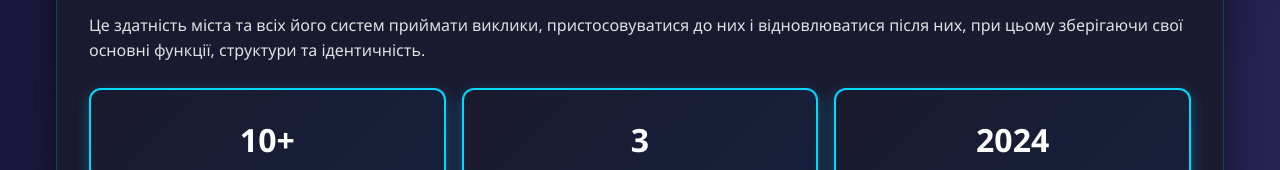
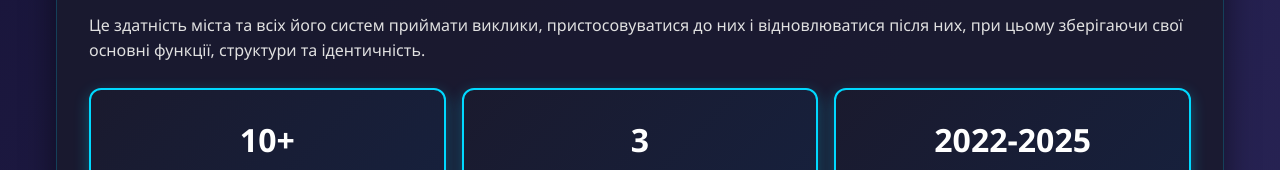
Before and after one commit to N1don/Resilence, a plain HTML site: page index.html in a window 1280 px wide. Shown: the part 1267-1437 px from the top of the page. Drawn offline with nearby package versions, Linux system fonts and the light colour scheme.

Commit message:
Update index.html

```diff
--- a/index.html
+++ b/index.html
@@ -61,7 +61,7 @@
                     <p>Міста досліджені в роботі</p>
                 </div>
                 <div class="stat-box">
-                    <h4>2024</h4>
+                    <h4>2022-2025</h4>
                     <p>Період дослідження</p>
                 </div>
             </div>
@@ -229,4 +229,5 @@
 
     <script src="site.js"></script>
 </body>
+
 </html>
```
